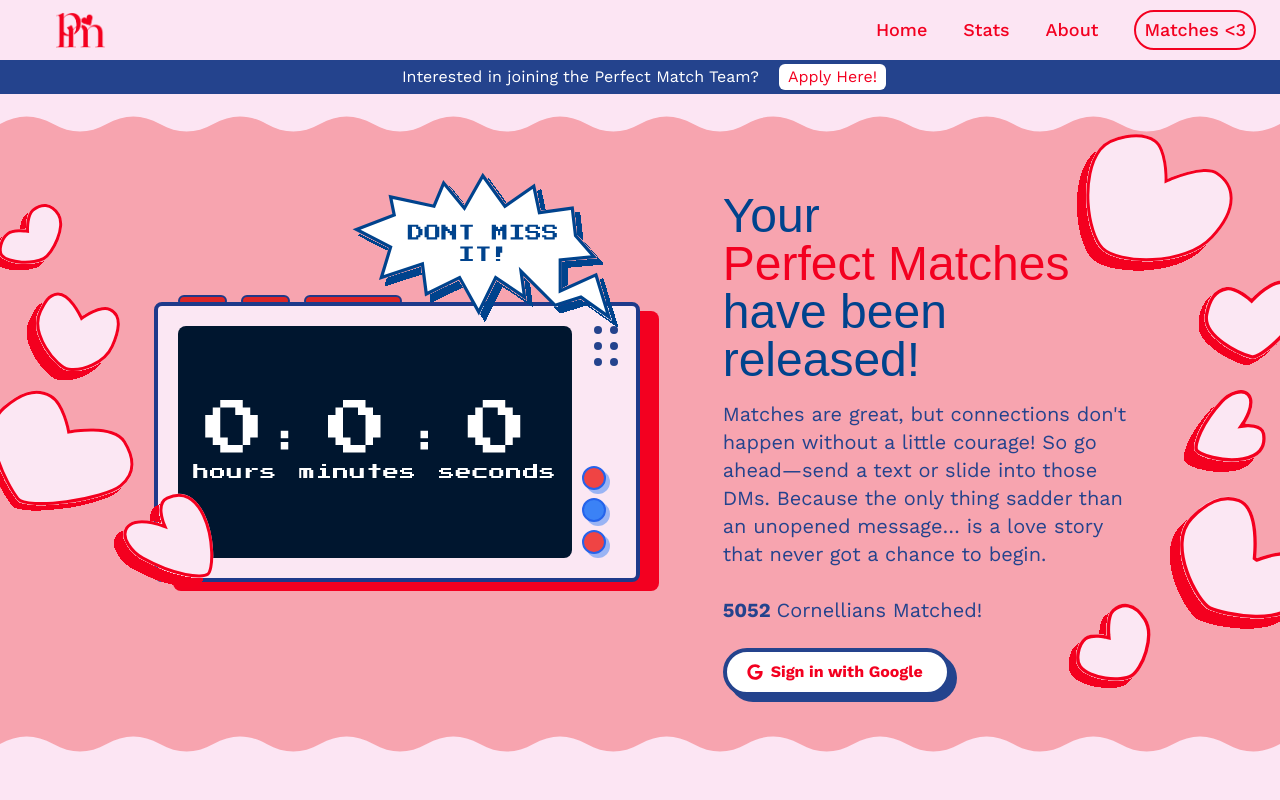
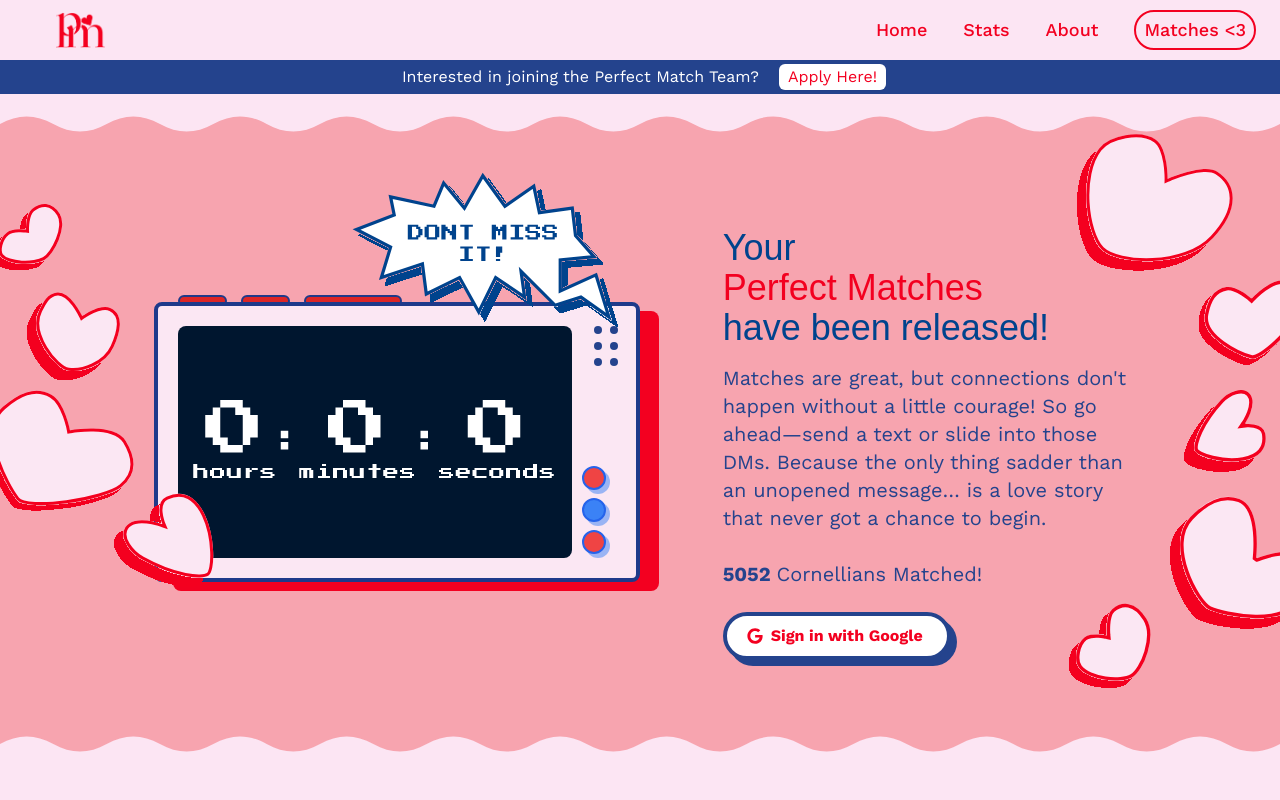
Before and after one commit to wyatt/perfect-match-web, a Next.js app: page / in a window 1280 px wide. Shown: the top 800 px of the page. Built offline with nearby package versions, Linux system fonts and the light colour scheme; no server answers; the database is empty; a web font is replaced by a local one.

Commit message:
small alignment changes

```diff
--- a/components/profile-tabs/matches.tsx
+++ b/components/profile-tabs/matches.tsx
@@ -8,7 +8,7 @@ function Matches({ matches, userId, refresh, matchCount }: any) {
     console.log('matches', matchCount);
     const showNote = matchCount > 8 ? "" : "hidden"
     return (
-        <div className='grid grid-cols-1g gap-4 [grid-auto-rows:900px] sm:[grid-auto-rows:500px] '>
+        <div className='grid grid-cols-1g gap-10 [grid-auto-rows:900px] sm:[grid-auto-rows:500px] '>
             {/* Manually Setting Height for Match Card */}
 
             {matches.map((match: any, index: number) => {
--- a/pages/index.tsx
+++ b/pages/index.tsx
@@ -85,7 +85,7 @@ const Home: NextPage = (props: any) => {
                         <div className="lg:w-1/2">
                             <div className="mx-2 max-w-xl text-center lg:text-left sm:mx-auto lg:ml-[17%] mt-8 sm:mt-0 opacity-100">
                                 <div className="">
-                                    <h1 className="text-4xl text-[#00438D] font-family-dela sm:text-3xl lg:text-5xl font-dela-gothic sm:mt-5">
+                                    <h1 className="text-4xl text-[#00438D] font-family-dela sm:text-3xl lg:text-4xl font-dela-gothic sm:mt-5">
                                         Your <div className='text-pmred-500'> Perfect Matches </div> have been released!
                                     </h1>
                                 </div>
--- a/pages/profile.tsx
+++ b/pages/profile.tsx
@@ -40,7 +40,7 @@ const Profile: NextPage = (props: any) => {
                                 Your Matches are here
                             </h2>
                             <div className="max-w-screen-lg mx-auto">
-                                <p className="font-work-sans text-pmblue-500 text-lg sm:text-xl font-medium text-left">
+                                <p className="font-work-sans text-pmblue-500 text-lg ml-14 sm:text-xl font-medium text-left">
                                     <Image src="/1.svg" alt="Step One" width={32} height={32} className="inline-block mr-2" />
                                     <strong>Click</strong> on the card to flip it and <strong>see more</strong> about your match!
                                     <div className='pl-5 inline-block'
@@ -70,7 +70,7 @@ const Profile: NextPage = (props: any) => {
             </div>
             <div>
                 {' '}
-                <section className="bg-white ">
+                <section className="bg-white pt-5">
                     <div className="gap-10 pb-5 sm:px-14 items-center mx-auto max-w-screen-xl  ">
                         <div className="bg-white font-work-sans rounded-lg h-auto">
                             <ProfileTabs user={data} refresh={refresh} />
```
